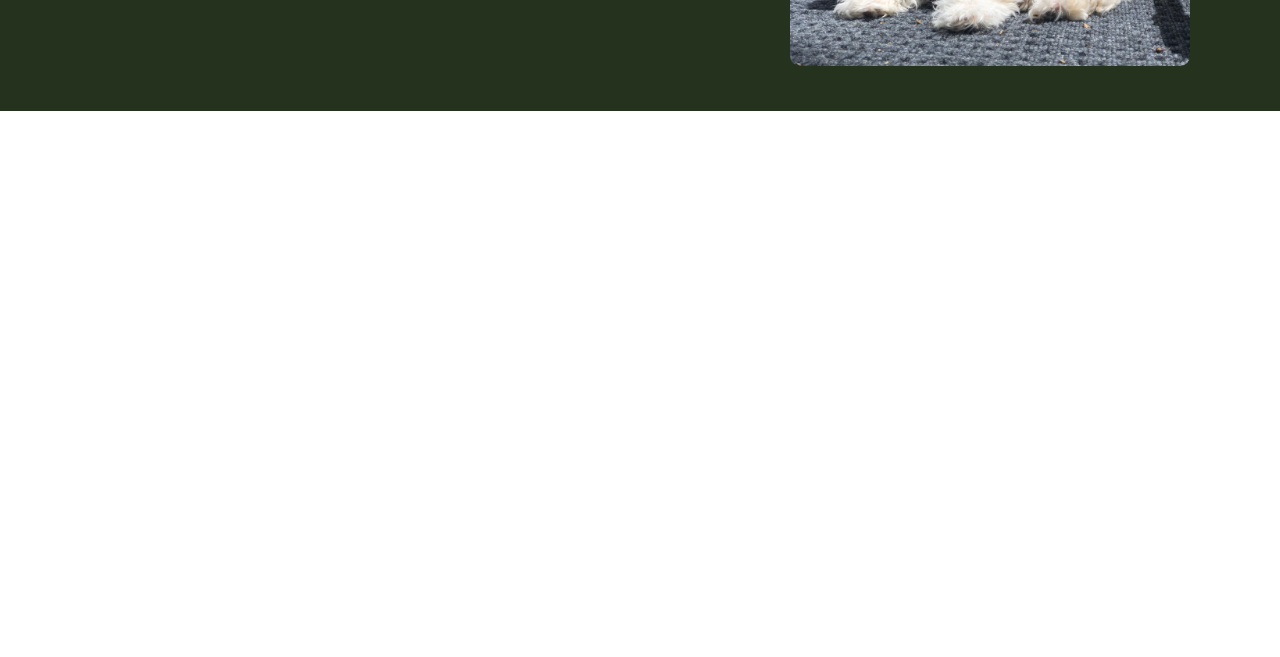
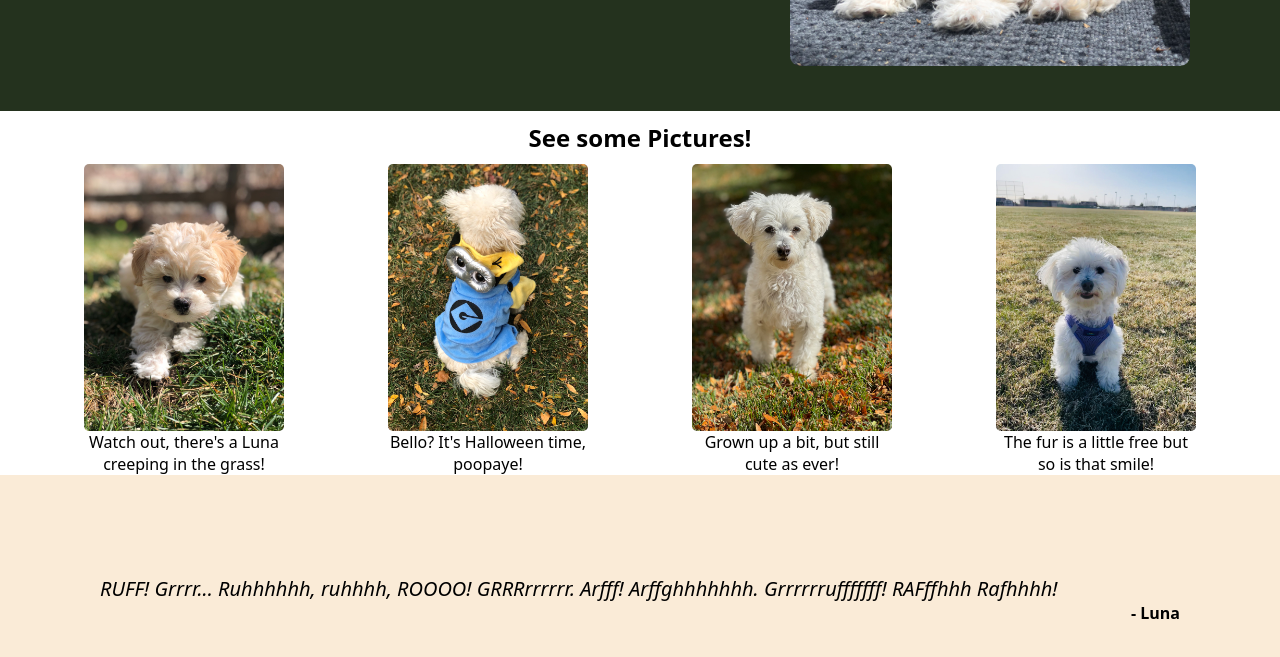
Before and after one commit to viratae/landing-page, a plain HTML site: page index.html in a window 1280 px wide. Shown: the part 321-978 px from the top of the page. Before the commit the page ends 800 px from the top, so only its background shows below. Drawn offline with Linux system fonts and the light colour scheme.

Commit message:
Added photos and quotes section

```diff
--- a/index.html
+++ b/index.html
@@ -32,5 +32,30 @@
             </div>
         </div>
     </div>
+    <div class="middleSection">
+        <h2>See some Pictures!</h2>
+        <div class="pictureSection">
+            <div class="pictureContainer">
+                <img alt="tiny Maltipoo in grass" src="images/tinyLunaGrass.JPG">
+                <p>Watch out, there's a Luna creeping in the grass!</p>
+            </div>
+            <div class="pictureContainer">
+                <img alt="Maltipoo in minion costume" src="images/smallLunaMinion.JPG">
+                <p>Bello? It's Halloween time, poopaye!</p>
+            </div>
+            <div class="pictureContainer">
+                <img src="images/bigLunaFall.jpeg">
+                <p>Grown up a bit, but still cute as ever!</p>
+            </div>
+            <div class="pictureContainer">
+                <img src="images/bigLunaField.jpeg">
+                <p>The fur is a little free but so is that smile!</p>
+            </div>
+        </div>
+    </div>
+    <div class="quoteSection">
+        <p class="quote">RUFF! Grrrr... Ruhhhhhh, ruhhhh, ROOOO! GRRRrrrrrr. Arfff! Arffghhhhhhh. Grrrrrrufffffff! RAFffhhh Rafhhhh!</p>
+        <p class="quoteCitation">- Luna</p>
+    </div>
 </body>
 </html>
--- a/style.css
+++ b/style.css
@@ -30,9 +30,7 @@ a {
     justify-content: space-between;
     margin-bottom: 32px;
 }
-.heroImage{
-    flex: 1;
-}
+
 
 #heroTitle {
     font-size: 48px;
@@ -40,19 +38,23 @@ a {
     color: white;
 }
 .heroText {
-    color:#d4d4d4;
-
+    color:rgb(212, 212, 212);
 }
 .heroSection {
     display: flex;
     align-items: center;
     gap: 40px;
     padding-bottom: 40px;
+    flex-wrap: nowrap;
 }
 
 .heroImage img{
-    width: 400px;
+    min-width: 0;
+    max-width: 400px;
     border-radius: 10px;
+}
+.heroInfo {
+    min-width: 0;
 }
 .heroInfo p {
     margin-bottom: 10px;
@@ -69,3 +71,45 @@ a {
     color: white;
     font-weight: 600;
 }
+.middleSection h2 {
+    text-align: center;
+    margin-top: 10px;
+    margin-bottom: 10px;;
+}
+.pictureSection {
+    margin: 0;
+    padding: 0;
+    display: flex;
+    justify-content: space-evenly;
+    text-align: center;
+    gap: 20px;
+    max-width: 100%;
+    flex-wrap: wrap;
+}
+.pictureContainer {
+    max-width: 200px;
+    display: flex;
+    flex-direction: column;
+    align-items: center;
+}
+.pictureContainer img {
+    margin: 0;
+    max-width: 200px;
+    flex: 1;
+    border-radius: 5px;
+}
+.quoteSection {
+    display:flex;
+    flex-direction: column;
+    background-color: antiquewhite;
+    padding: 100px;
+}
+.quote {
+    font-style: italic;
+    font-size: 20px;
+    font-weight: 200;
+}
+.quoteCitation {
+    align-self: flex-end;
+    font-weight: 600;
+}
```
